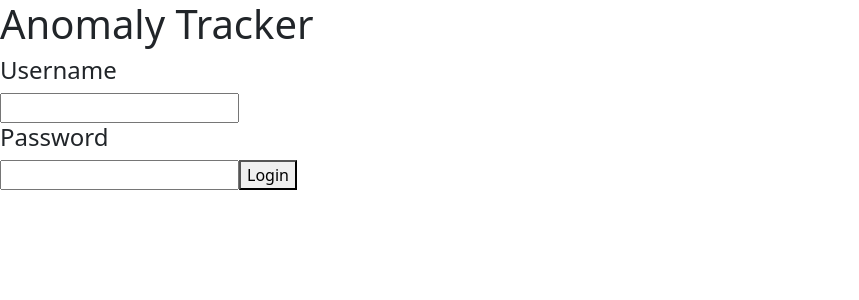
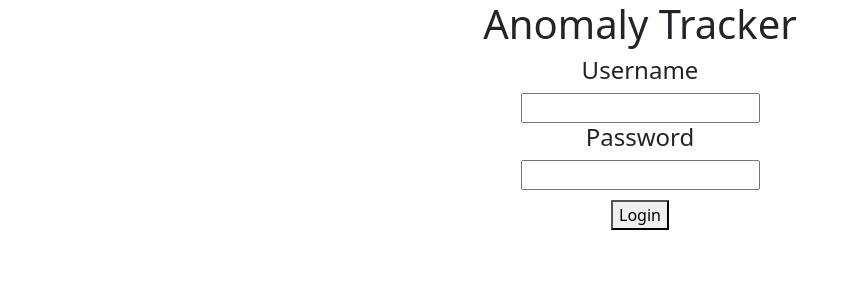
Before and after one commit to ethans2028/Calfus-Project, a React (Create React App) app in the folder client/: page / in a window 1280 px wide. Shown: the top 300 px of the page, without its empty margins (0-859 px from the left). Built offline with nearby package versions, Linux system fonts and the light colour scheme.

Commit message:
created basic login page framework

```diff
--- a/client/src/routes/Login.jsx
+++ b/client/src/routes/Login.jsx
@@ -1,14 +1,37 @@
-import React from 'react'
+import React, { useState } from 'react';
+import { Navigate} from 'react-router-dom';
+import cic from './cic.jsx';
 
 const Login = () => {
+
+  const [redirect, setRedirect] = useState(false);
+
+  const handleButtonClick = () => {
+    // Set redirect to true when the button is clicked
+    setRedirect(true);
+  };
+
+  // Redirect to another page if redirect state is true
+  if (redirect) {
+    return <Navigate to="/cic" />;
+  }
+
   return (
-    <div>
-      <h1>Anomaly Tracker</h1>
+    <div style={{
+      textAlign: 'center',
+
+    }}>
+      <h1 style={{
+        textAlign: 'center',
+      }}>Anomaly Tracker</h1>
       <h4>Username</h4>
       <input type="text" placeholder=""/>
       <h4>Password</h4>
-      <input type="text" placeholder=""/>
-      <button>Login</button>
+      <input type="password" placeholder=""/>
+      <br />
+      <button onClick={handleButtonClick}  style={{
+        margin: '10px',
+      }}>Login</button>
 
 
     </div>
```
